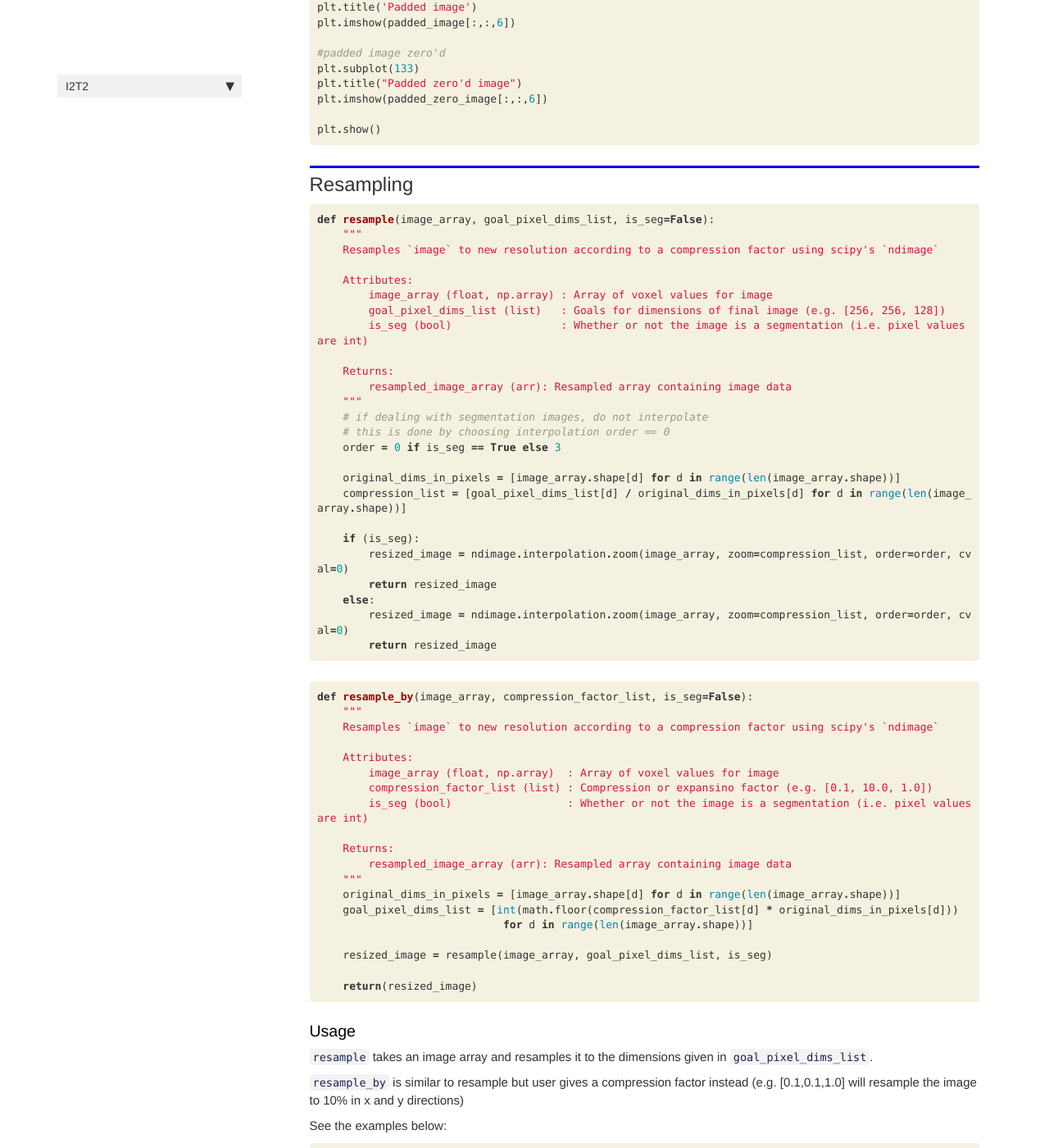
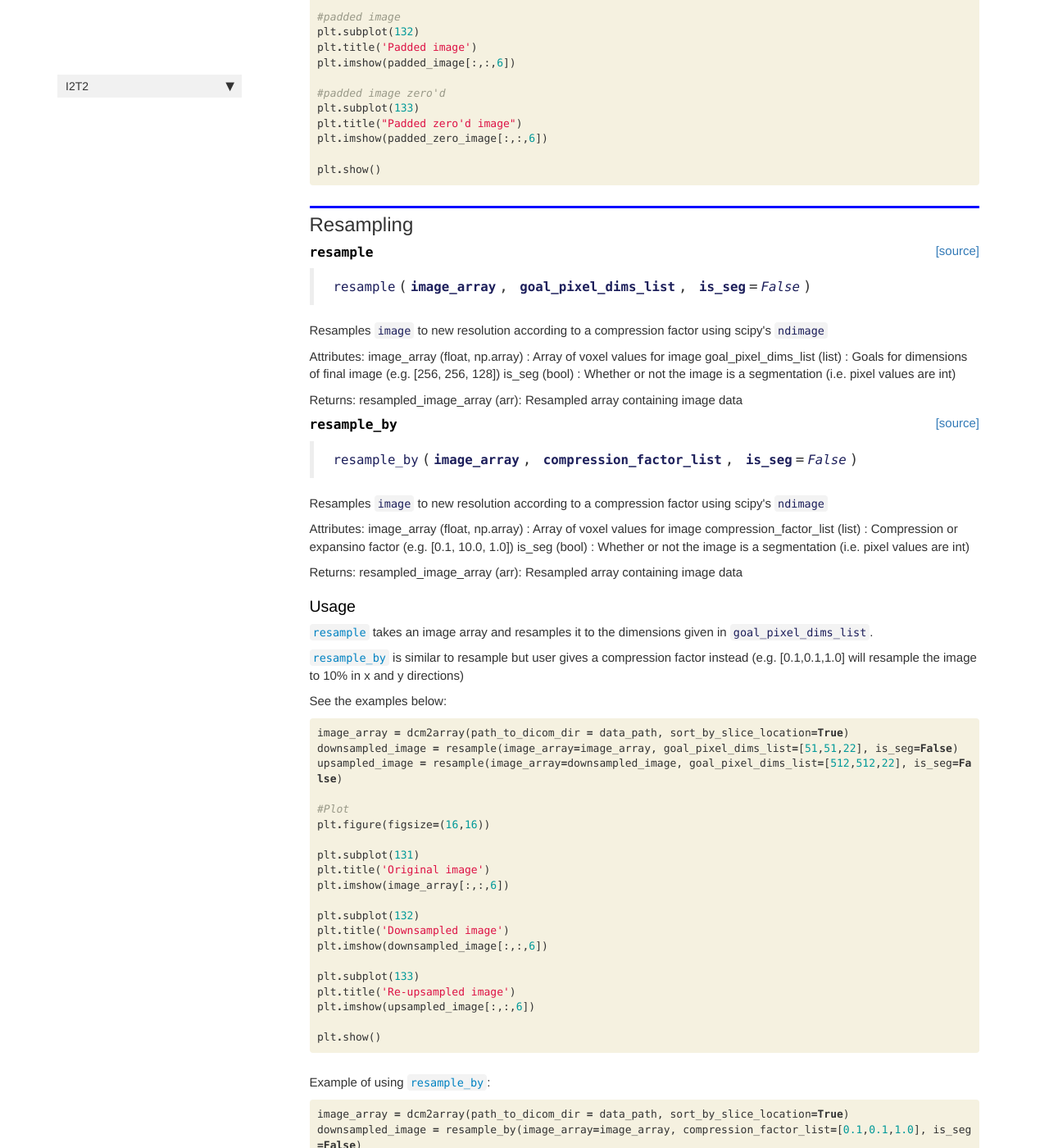
Before and after one commit to UCSF-intelligent-imaging/I2T2, a Jekyll site: the page built from docs/data.manipulate.html, in a window 1280 px wide and 1400 px high, scrolled down 2690 px. Shown: the whole window at 82% size. Built offline with Jekyll 4.4.1, drawn with Linux system fonts in a browser that asks for light colours; nearby versions of some CDN libraries; comment, search, counter and statistics services are not loaded; some of the changed text lies outside the part shown.

Commit message:
add export tags and rerun nbdev_build_lib

```diff
--- a/I2T2/_nbdev.py
+++ b/I2T2/_nbdev.py
@@ -4,7 +4,9 @@
 
 index = {"dcm2array": "00_data.manipulate.ipynb",
          "crop": "00_data.manipulate.ipynb",
-         "pad": "00_data.manipulate.ipynb"}
+         "pad": "00_data.manipulate.ipynb",
+         "resample": "00_data.manipulate.ipynb",
+         "resample_by": "00_data.manipulate.ipynb"}
 
 modules = ["data/manipulate.py"]
 
--- a/docs/data.manipulate.html
+++ b/docs/data.manipulate.html
@@ -195,7 +195,7 @@
 <span class="n">cropped_zero_image</span> <span class="o">=</span> <span class="n">crop</span><span class="p">(</span><span class="n">image_array</span><span class="o">=</span><span class="n">image_array</span><span class="p">,</span> <span class="n">final_dims_in_pixels</span><span class="o">=</span><span class="p">[</span><span class="mi">400</span><span class="p">,</span><span class="mi">400</span><span class="p">,</span> <span class="mi">22</span><span class="p">],</span> <span class="n">zero_fill_mode</span><span class="o">=</span><span class="kc">True</span><span class="p">)</span>
 
 <span class="c1">#original image</span>
-<span class="n">plt</span><span class="o">.</span><span class="n">figure</span><span class="p">(</span><span class="n">figsize</span><span class="o">=</span><span class="p">(</span><span class="mi">20</span><span class="p">,</span><span class="mi">20</span><span class="p">))</span>
+<span class="n">plt</span><span class="o">.</span><span class="n">figure</span><span class="p">(</span><span class="n">figsize</span><span class="o">=</span><span class="p">(</span><span class="mi">16</span><span class="p">,</span><span class="mi">16</span><span class="p">))</span>
 <span class="n">plt</span><span class="o">.</span><span class="n">subplot</span><span class="p">(</span><span class="mi">131</span><span class="p">)</span>
 <span class="n">plt</span><span class="o">.</span><span class="n">title</span><span class="p">(</span><span class="s1">&#39;Original image&#39;</span><span class="p">)</span>
 <span class="n">plt</span><span class="o">.</span><span class="n">imshow</span><span class="p">(</span><span class="n">image_array</span><span class="p">[:,:,</span><span class="mi">6</span><span class="p">])</span>
@@ -284,7 +284,7 @@
 <span class="n">padded_zero_image</span> <span class="o">=</span> <span class="n">pad</span><span class="p">(</span><span class="n">image_array</span><span class="o">=</span><span class="n">image_array</span><span class="p">,</span> <span class="n">final_dims_in_pixels</span><span class="o">=</span><span class="p">[</span><span class="mi">800</span><span class="p">,</span><span class="mi">800</span><span class="p">,</span> <span class="mi">22</span><span class="p">],</span> <span class="n">zero_fill_mode</span><span class="o">=</span><span class="kc">True</span><span class="p">)</span>
 
 <span class="c1">#original image</span>
-<span class="n">plt</span><span class="o">.</span><span class="n">figure</span><span class="p">(</span><span class="n">figsize</span><span class="o">=</span><span class="p">(</span><span class="mi">20</span><span class="p">,</span><span class="mi">20</span><span class="p">))</span>
+<span class="n">plt</span><span class="o">.</span><span class="n">figure</span><span class="p">(</span><span class="n">figsize</span><span class="o">=</span><span class="p">(</span><span class="mi">16</span><span class="p">,</span><span class="mi">16</span><span class="p">))</span>
 <span class="n">plt</span><span class="o">.</span><span class="n">subplot</span><span class="p">(</span><span class="mi">131</span><span class="p">)</span>
 <span class="n">plt</span><span class="o">.</span><span class="n">title</span><span class="p">(</span><span class="s1">&#39;Original image&#39;</span><span class="p">)</span>
 <span class="n">plt</span><span class="o">.</span><span class="n">imshow</span><span class="p">(</span><span class="n">image_array</span><span class="p">[:,:,</span><span class="mi">6</span><span class="p">])</span>
@@ -318,38 +318,35 @@
     {% raw %}
 
 <div class="cell border-box-sizing code_cell rendered">
-<div class="input">
 
-<div class="inner_cell">
-    <div class="input_area">
-<div class=" highlight hl-ipython3"><pre><span></span><span class="k">def</span> <span class="nf">resample</span><span class="p">(</span><span class="n">image_array</span><span class="p">,</span> <span class="n">goal_pixel_dims_list</span><span class="p">,</span> <span class="n">is_seg</span><span class="o">=</span><span class="kc">False</span><span class="p">):</span>
-    <span class="sd">&quot;&quot;&quot;</span>
-<span class="sd">    Resamples `image` to new resolution according to a compression factor using scipy&#39;s `ndimage`</span>
+</div>
+    {% endraw %}
 
-<span class="sd">    Attributes:</span>
-<span class="sd">        image_array (float, np.array) : Array of voxel values for image</span>
-<span class="sd">        goal_pixel_dims_list (list)   : Goals for dimensions of final image (e.g. [256, 256, 128])</span>
-<span class="sd">        is_seg (bool)                 : Whether or not the image is a segmentation (i.e. pixel values are int)</span>
+    {% raw %}
 
-<span class="sd">    Returns:</span>
-<span class="sd">        resampled_image_array (arr): Resampled array containing image data</span>
-<span class="sd">    &quot;&quot;&quot;</span>
-    <span class="c1"># if dealing with segmentation images, do not interpolate </span>
-    <span class="c1"># this is done by choosing interpolation order == 0</span>
-    <span class="n">order</span> <span class="o">=</span> <span class="mi">0</span> <span class="k">if</span> <span class="n">is_seg</span> <span class="o">==</span> <span class="kc">True</span> <span class="k">else</span> <span class="mi">3</span>
+<div class="cell border-box-sizing code_cell rendered">
 
-    <span class="n">original_dims_in_pixels</span> <span class="o">=</span> <span class="p">[</span><span class="n">image_array</span><span class="o">.</span><span class="n">shape</span><span class="p">[</span><span class="n">d</span><span class="p">]</span> <span class="k">for</span> <span class="n">d</span> <span class="ow">in</span> <span class="nb">range</span><span class="p">(</span><span class="nb">len</span><span class="p">(</span><span class="n">image_array</span><span class="o">.</span><span class="n">shape</span><span class="p">))]</span>
-    <span class="n">compression_list</span> <span class="o">=</span> <span class="p">[</span><span class="n">goal_pixel_dims_list</span><span class="p">[</span><span class="n">d</span><span class="p">]</span> <span class="o">/</span> <span class="n">original_dims_in_pixels</span><span class="p">[</span><span class="n">d</span><span class="p">]</span> <span class="k">for</span> <span class="n">d</span> <span class="ow">in</span> <span class="nb">range</span><span class="p">(</span><span class="nb">len</span><span class="p">(</span><span class="n">image_array</span><span class="o">.</span><span class="n">shape</span><span class="p">))]</span>
+<div class="output_wrapper">
+<div class="output">
 
-    <span class="k">if</span> <span class="p">(</span><span class="n">is_seg</span><span class="p">):</span>
-        <span class="n">resized_image</span> <span class="o">=</span> <span class="n">ndimage</span><span class="o">.</span><span class="n">interpolation</span><span class="o">.</span><span class="n">zoom</span><span class="p">(</span><span class="n">image_array</span><span class="p">,</span> <span class="n">zoom</span><span class="o">=</span><span class="n">compression_list</span><span class="p">,</span> <span class="n">order</span><span class="o">=</span><span class="n">order</span><span class="p">,</span> <span class="n">cval</span><span class="o">=</span><span class="mi">0</span><span class="p">)</span>
-        <span class="k">return</span> <span class="n">resized_image</span>
-    <span class="k">else</span><span class="p">:</span>
-        <span class="n">resized_image</span> <span class="o">=</span> <span class="n">ndimage</span><span class="o">.</span><span class="n">interpolation</span><span class="o">.</span><span class="n">zoom</span><span class="p">(</span><span class="n">image_array</span><span class="p">,</span> <span class="n">zoom</span><span class="o">=</span><span class="n">compression_list</span><span class="p">,</span> <span class="n">order</span><span class="o">=</span><span class="n">order</span><span class="p">,</span> <span class="n">cval</span><span class="o">=</span><span class="mi">0</span><span class="p">)</span>
-        <span class="k">return</span> <span class="n">resized_image</span>
-</pre></div>
+<div class="output_area">
 
-    </div>
+
+<div class="output_markdown rendered_html output_subarea ">
+<h4 id="resample" class="doc_header"><code>resample</code><a href="https://github.com/UCSF-intelligent-imaging/I2T2/tree/master/I2T2/data/manipulate.py#L150" class="source_link" style="float:right">[source]</a></h4><blockquote><p><code>resample</code>(<strong><code>image_array</code></strong>, <strong><code>goal_pixel_dims_list</code></strong>, <strong><code>is_seg</code></strong>=<em><code>False</code></em>)</p>
+</blockquote>
+<p>Resamples <code>image</code> to new resolution according to a compression factor using scipy's <code>ndimage</code></p>
+<p>Attributes:
+    image_array (float, np.array) : Array of voxel values for image
+    goal_pixel_dims_list (list)   : Goals for dimensions of final image (e.g. [256, 256, 128])
+    is_seg (bool)                 : Whether or not the image is a segmentation (i.e. pixel values are int)</p>
+<p>Returns:
+    resampled_image_array (arr): Resampled array containing image data</p>
+
+</div>
+
+</div>
+
 </div>
 </div>
 
@@ -359,32 +356,35 @@
     {% raw %}
 
 <div class="cell border-box-sizing code_cell rendered">
-<div class="input">
 
-<div class="inner_cell">
-    <div class="input_area">
-<div class=" highlight hl-ipython3"><pre><span></span><span class="k">def</span> <span class="nf">resample_by</span><span class="p">(</span><span class="n">image_array</span><span class="p">,</span> <span class="n">compression_factor_list</span><span class="p">,</span> <span class="n">is_seg</span><span class="o">=</span><span class="kc">False</span><span class="p">):</span>
-    <span class="sd">&quot;&quot;&quot;</span>
-<span class="sd">    Resamples `image` to new resolution according to a compression factor using scipy&#39;s `ndimage`</span>
+</div>
+    {% endraw %}
 
-<span class="sd">    Attributes:</span>
-<span class="sd">        image_array (float, np.array)  : Array of voxel values for image</span>
-<span class="sd">        compression_factor_list (list) : Compression or expansino factor (e.g. [0.1, 10.0, 1.0])</span>
-<span class="sd">        is_seg (bool)                  : Whether or not the image is a segmentation (i.e. pixel values are int)</span>
+    {% raw %}
 
-<span class="sd">    Returns:</span>
-<span class="sd">        resampled_image_array (arr): Resampled array containing image data</span>
-<span class="sd">    &quot;&quot;&quot;</span>
-    <span class="n">original_dims_in_pixels</span> <span class="o">=</span> <span class="p">[</span><span class="n">image_array</span><span class="o">.</span><span class="n">shape</span><span class="p">[</span><span class="n">d</span><span class="p">]</span> <span class="k">for</span> <span class="n">d</span> <span class="ow">in</span> <span class="nb">range</span><span class="p">(</span><span class="nb">len</span><span class="p">(</span><span class="n">image_array</span><span class="o">.</span><span class="n">shape</span><span class="p">))]</span>
-    <span class="n">goal_pixel_dims_list</span> <span class="o">=</span> <span class="p">[</span><span class="nb">int</span><span class="p">(</span><span class="n">math</span><span class="o">.</span><span class="n">floor</span><span class="p">(</span><span class="n">compression_factor_list</span><span class="p">[</span><span class="n">d</span><span class="p">]</span> <span class="o">*</span> <span class="n">original_dims_in_pixels</span><span class="p">[</span><span class="n">d</span><span class="p">]))</span>
-                             <span class="k">for</span> <span class="n">d</span> <span class="ow">in</span> <span class="nb">range</span><span class="p">(</span><span class="nb">len</span><span class="p">(</span><span class="n">image_array</span><span class="o">.</span><span class="n">shape</span><span class="p">))]</span>
+<div class="cell border-box-sizing code_cell rendered">
 
-    <span class="n">resized_image</span> <span class="o">=</span> <span class="n">resample</span><span class="p">(</span><span class="n">image_array</span><span class="p">,</span> <span class="n">goal_pixel_dims_list</span><span class="p">,</span> <span class="n">is_seg</span><span class="p">)</span>
+<div class="output_wrapper">
+<div class="output">
 
-    <span class="k">return</span><span class="p">(</span><span class="n">resized_image</span><span class="p">)</span>
-</pre></div>
+<div class="output_area">
 
-    </div>
+
+<div class="output_markdown rendered_html output_subarea ">
+<h4 id="resample_by" class="doc_header"><code>resample_by</code><a href="https://github.com/UCSF-intelligent-imaging/I2T2/tree/master/I2T2/data/manipulate.py#L177" class="source_link" style="float:right">[source]</a></h4><blockquote><p><code>resample_by</code>(<strong><code>image_array</code></strong>, <strong><code>compression_factor_list</code></strong>, <strong><code>is_seg</code></strong>=<em><code>False</code></em>)</p>
+</blockquote>
+<p>Resamples <code>image</code> to new resolution according to a compression factor using scipy's <code>ndimage</code></p>
+<p>Attributes:
+    image_array (float, np.array)  : Array of voxel values for image
+    compression_factor_list (list) : Compression or expansino factor (e.g. [0.1, 10.0, 1.0])
+    is_seg (bool)                  : Whether or not the image is a segmentation (i.e. pixel values are int)</p>
+<p>Returns:
+    resampled_image_array (arr): Resampled array containing image data</p>
+
+</div>
+
+</div>
+
 </div>
 </div>
 
@@ -393,8 +393,8 @@
 
 <div class="cell border-box-sizing text_cell rendered"><div class="inner_cell">
 <div class="text_cell_render border-box-sizing rendered_html">
-<h3 id="Usage">Usage<a class="anchor-link" href="#Usage"> </a></h3><p><code>resample</code> takes an image array and resamples it to the dimensions given in <code>goal_pixel_dims_list</code>.</p>
-<p><code>resample_by</code> is similar to resample but user gives a compression factor instead (e.g. [0.1,0.1,1.0] will resample the image to 10% in x and y directions)</p>
+<h3 id="Usage">Usage<a class="anchor-link" href="#Usage"> </a></h3><p><a href="/I2T2/data.manipulate#resample"><code>resample</code></a> takes an image array and resamples it to the dimensions given in <code>goal_pixel_dims_list</code>.</p>
+<p><a href="/I2T2/data.manipulate#resample_by"><code>resample_by</code></a> is similar to resample but user gives a compression factor instead (e.g. [0.1,0.1,1.0] will resample the image to 10% in x and y directions)</p>
 <p>See the examples below:</p>
 
 </div>
@@ -412,7 +412,7 @@
 <span class="n">upsampled_image</span> <span class="o">=</span> <span class="n">resample</span><span class="p">(</span><span class="n">image_array</span><span class="o">=</span><span class="n">downsampled_image</span><span class="p">,</span> <span class="n">goal_pixel_dims_list</span><span class="o">=</span><span class="p">[</span><span class="mi">512</span><span class="p">,</span><span class="mi">512</span><span class="p">,</span><span class="mi">22</span><span class="p">],</span> <span class="n">is_seg</span><span class="o">=</span><span class="kc">False</span><span class="p">)</span>
 
 <span class="c1">#Plot</span>
-<span class="n">plt</span><span class="o">.</span><span class="n">figure</span><span class="p">(</span><span class="n">figsize</span><span class="o">=</span><span class="p">(</span><span class="mi">20</span><span class="p">,</span><span class="mi">20</span><span class="p">))</span>
+<span class="n">plt</span><span class="o">.</span><span class="n">figure</span><span class="p">(</span><span class="n">figsize</span><span class="o">=</span><span class="p">(</span><span class="mi">16</span><span class="p">,</span><span class="mi">16</span><span class="p">))</span>
 
 <span class="n">plt</span><span class="o">.</span><span class="n">subplot</span><span class="p">(</span><span class="mi">131</span><span class="p">)</span>
 <span class="n">plt</span><span class="o">.</span><span class="n">title</span><span class="p">(</span><span class="s1">&#39;Original image&#39;</span><span class="p">)</span>
@@ -438,7 +438,7 @@
 
 <div class="cell border-box-sizing text_cell rendered"><div class="inner_cell">
 <div class="text_cell_render border-box-sizing rendered_html">
-<p>Example of using <code>resample_by</code>:</p>
+<p>Example of using <a href="/I2T2/data.manipulate#resample_by"><code>resample_by</code></a>:</p>
 
 </div>
 </div>
@@ -455,7 +455,7 @@
 <span class="n">upsampled_image</span> <span class="o">=</span> <span class="n">resample_by</span><span class="p">(</span><span class="n">image_array</span><span class="o">=</span><span class="n">downsampled_image</span><span class="p">,</span> <span class="n">compression_factor_list</span><span class="o">=</span><span class="p">[</span><span class="mi">10</span><span class="p">,</span><span class="mi">10</span><span class="p">,</span><span class="mf">1.0</span><span class="p">],</span> <span class="n">is_seg</span><span class="o">=</span><span class="kc">False</span><span class="p">)</span>
 
 <span class="c1">#Plot</span>
-<span class="n">plt</span><span class="o">.</span><span class="n">figure</span><span class="p">(</span><span class="n">figsize</span><span class="o">=</span><span class="p">(</span><span class="mi">20</span><span class="p">,</span><span class="mi">20</span><span class="p">))</span>
+<span class="n">plt</span><span class="o">.</span><span class="n">figure</span><span class="p">(</span><span class="n">figsize</span><span class="o">=</span><span class="p">(</span><span class="mi">16</span><span class="p">,</span><span class="mi">16</span><span class="p">))</span>
 
 <span class="n">plt</span><span class="o">.</span><span class="n">subplot</span><span class="p">(</span><span class="mi">131</span><span class="p">)</span>
 <span class="n">plt</span><span class="o">.</span><span class="n">title</span><span class="p">(</span><span class="s1">&#39;Original image&#39;</span><span class="p">)</span>
@@ -481,7 +481,8 @@
 
 <div class="cell border-box-sizing text_cell rendered"><div class="inner_cell">
 <div class="text_cell_render border-box-sizing rendered_html">
-<h3 id="Resampling-segmentation-to-agree-with-original-image">Resampling segmentation to agree with original image<a class="anchor-link" href="#Resampling-segmentation-to-agree-with-original-image"> </a></h3>
+<h4 id="Resampling-example:">Resampling example:<a class="anchor-link" href="#Resampling-example:"> </a></h4><p>Resampling segmentation to agree with original image</p>
+
 </div>
 </div>
 </div>
@@ -540,7 +541,7 @@
 <div class="inner_cell">
     <div class="input_area">
 <div class=" highlight hl-ipython3"><pre><span></span><span class="c1">#Plot</span>
-<span class="n">plt</span><span class="o">.</span><span class="n">figure</span><span class="p">(</span><span class="n">figsize</span><span class="o">=</span><span class="p">(</span><span class="mi">20</span><span class="p">,</span><span class="mi">20</span><span class="p">))</span>
+<span class="n">plt</span><span class="o">.</span><span class="n">figure</span><span class="p">(</span><span class="n">figsize</span><span class="o">=</span><span class="p">(</span><span class="mi">16</span><span class="p">,</span><span class="mi">16</span><span class="p">))</span>
 
 <span class="n">plt</span><span class="o">.</span><span class="n">subplot</span><span class="p">(</span><span class="mi">131</span><span class="p">)</span>
 <span class="n">plt</span><span class="o">.</span><span class="n">title</span><span class="p">(</span><span class="s1">&#39;Original image&#39;</span><span class="p">)</span>
```
Also changed, not shown: 2 other files.
